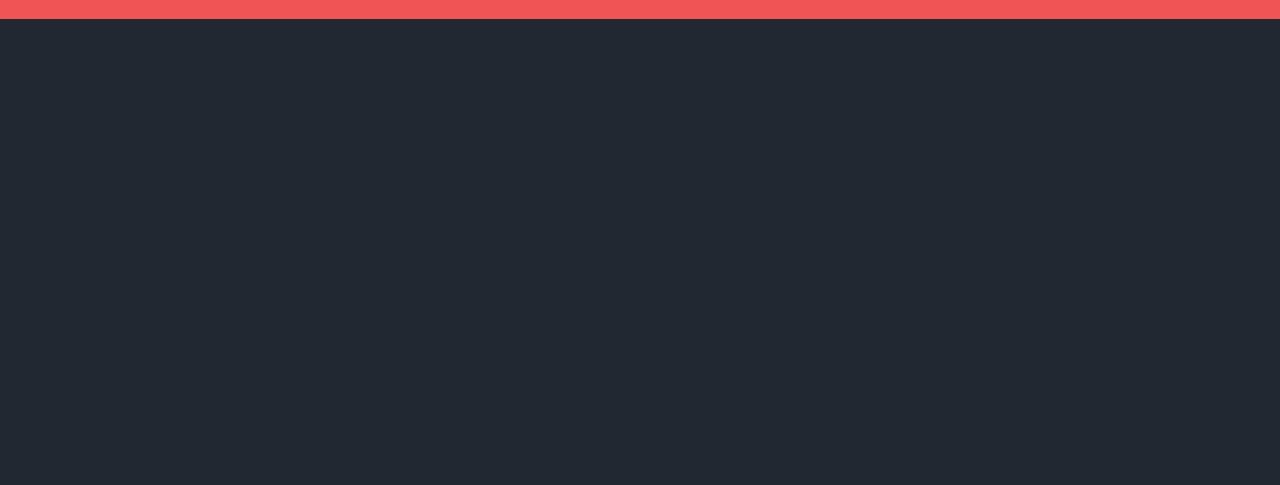
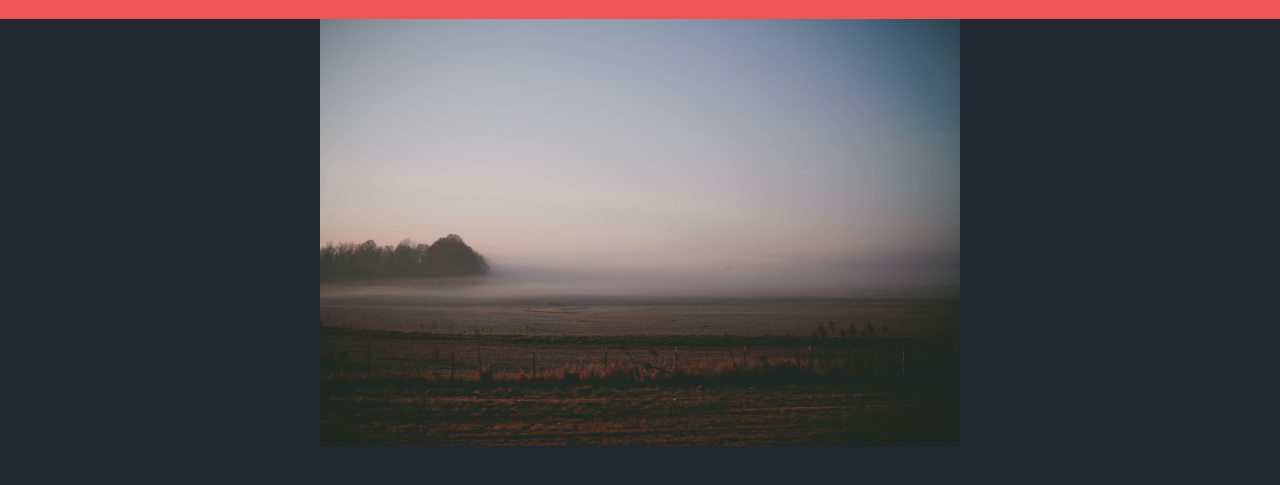
Before and after one commit to CooperKile/ajax-project, a website: page index.html in a window 1280 px wide. Shown: the part 61-546 px from the top of the page. Drawn offline with Linux system fonts and the light colour scheme; a web font is replaced by a local one.

Commit message:
Added placeholder image.

```diff
--- a/css/layout.css
+++ b/css/layout.css
@@ -9,20 +9,17 @@
   flex-wrap: wrap;
 }
 
+.column-full,
+.column-half {
+  width: 90%;
+}
+
 @media screen and (min-width: 768px) {
   .container {
     max-width: 900px;
   }
 
-  .row-head {
-    max-width: 900px;
-  }
-
   .column-full,
-  .column-half {
-    padding: 0 0.75rem;
-  }
-
   .column-half {
     width: 50%;
   }
--- a/css/styles.css
+++ b/css/styles.css
@@ -12,3 +12,13 @@ body {
   font-weight: 400;
   margin-left: 1rem;
 }
+
+.img-row {
+  display: flex;
+  align-content: center;
+  justify-content: center;
+}
+
+img {
+  width: 100%;
+}
--- a/index.html
+++ b/index.html
@@ -13,12 +13,17 @@
   <link href="https://fonts.googleapis.com/css2?family=Proza+Libre:wght@400;500&display=swap" rel="stylesheet">
 </head>
 <body>
+  <header class="head-container">
+    <div class="row">
+      <h1 class="title">Photo Rater</h1>
+    </div>
+  </header>
   <container>
-    <header class="head-container">
-      <div class="row">
-        <h1 class="title">Photo Rater</h1>
+    <div class="img-row">
+      <div class="column-full">
+        <img src="images/sonja-langford-4xYgBTYC2-Q-unsplash.jpg" alt="">
       </div>
-    </header>
+    </div>
   </container>
   <main>
   </main>
```
Also changed, not shown: images/sonja-langford-4xYgBTYC2-Q-unsplash.jpg (added).
